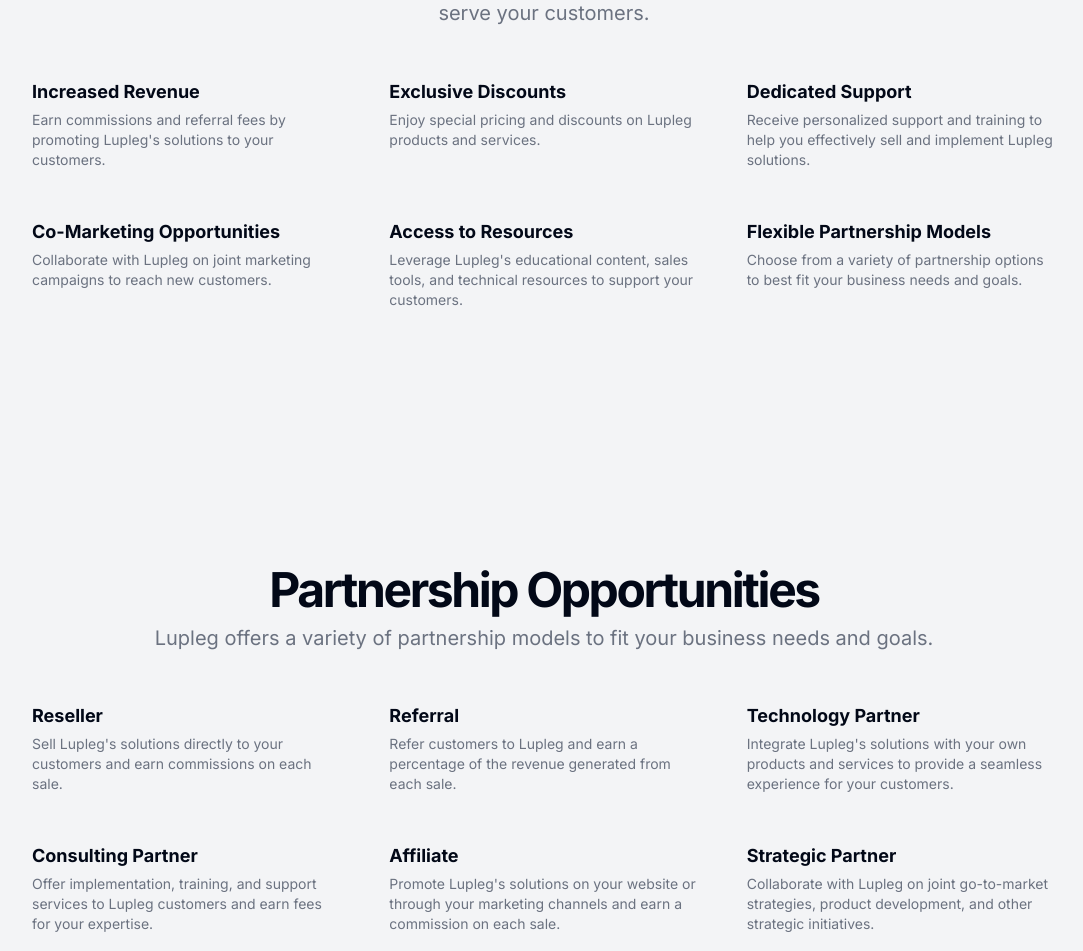
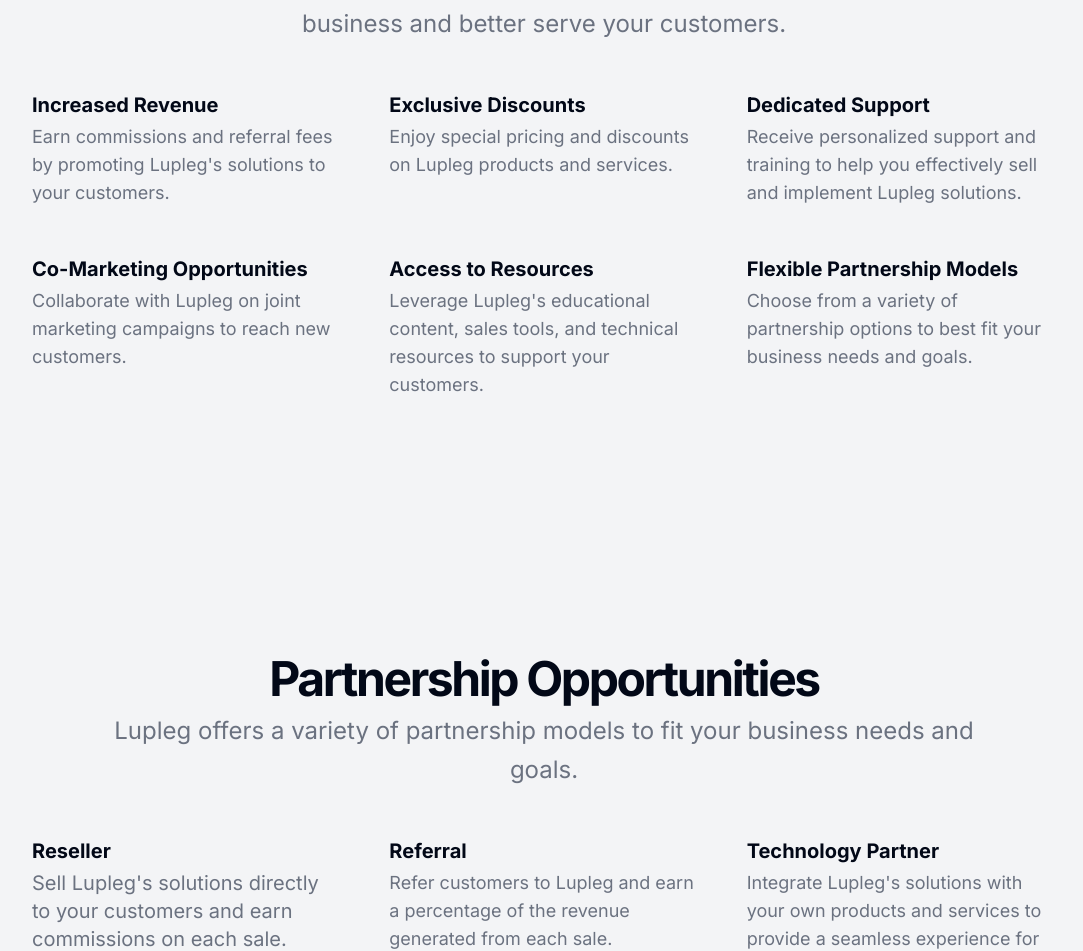
Before and after one commit to Lupleg/App-dashboard, a Next.js app: page /partner in a window 1280 px wide. Shown: the part 733-1684 px from the top of the page, without its empty margins (96-1179 px from the left). Built offline with nearby package versions, Linux system fonts and the light colour scheme.

Commit message:
improved fonts on partner page

```diff
--- a/app/(programes)/partner/page.jsx
+++ b/app/(programes)/partner/page.jsx
@@ -38,7 +38,7 @@
               <h2 className="text-3xl font-bold tracking-tighter sm:text-5xl">
                 Benefits of Partnering with Lupleg
               </h2>
-              <p className="max-w-[900px] text-gray-500 md:text-xl/relaxed lg:text-base/relaxed xl:text-xl/relaxed dark:text-gray-400">
+              <p className="max-w-[900px] text-gray-500 md:text-xl/relaxed lg:text-base/relaxed xl:text-2xl/relaxed dark:text-gray-400">
                 Lupleg's partner program offers a range of benefits to help you
                 grow your business and better serve your customers.
               </p>
@@ -46,43 +46,43 @@
           </div>
           <div className="mx-auto grid items-start gap-8 sm:max-w-4xl sm:grid-cols-2 md:gap-12 lg:max-w-5xl lg:grid-cols-3">
             <div className="grid gap-1">
-              <h3 className="text-lg font-bold">Increased Revenue</h3>
-              <p className="text-sm text-gray-500 dark:text-gray-400">
+              <h3 className="text-xl font-bold">Increased Revenue</h3>
+              <p className="text-lg text-gray-500 dark:text-gray-400">
                 Earn commissions and referral fees by promoting Lupleg's
                 solutions to your customers.
               </p>
             </div>
             <div className="grid gap-1">
-              <h3 className="text-lg font-bold">Exclusive Discounts</h3>
-              <p className="text-sm text-gray-500 dark:text-gray-400">
+              <h3 className="text-xl font-bold">Exclusive Discounts</h3>
+              <p className="text-lg text-gray-500 dark:text-gray-400">
                 Enjoy special pricing and discounts on Lupleg products and
                 services.
               </p>
             </div>
             <div className="grid gap-1">
-              <h3 className="text-lg font-bold">Dedicated Support</h3>
-              <p className="text-sm text-gray-500 dark:text-gray-400">
+              <h3 className="text-xl font-bold">Dedicated Support</h3>
+              <p className="text-lg text-gray-500 dark:text-gray-400">
                 Receive personalized support and training to help you
                 effectively sell and implement Lupleg solutions.
               </p>
             </div>
             <div className="grid gap-1">
-              <h3 className="text-lg font-bold">Co-Marketing Opportunities</h3>
-              <p className="text-sm text-gray-500 dark:text-gray-400">
+              <h3 className="text-xl font-bold">Co-Marketing Opportunities</h3>
+              <p className="text-lg text-gray-500 dark:text-gray-400">
                 Collaborate with Lupleg on joint marketing campaigns to reach
                 new customers.
               </p>
             </div>
             <div className="grid gap-1">
-              <h3 className="text-lg font-bold">Access to Resources</h3>
-              <p className="text-sm text-gray-500 dark:text-gray-400">
+              <h3 className="text-xl font-bold">Access to Resources</h3>
+              <p className="text-lg text-gray-500 dark:text-gray-400">
                 Leverage Lupleg's educational content, sales tools, and
                 technical resources to support your customers.
               </p>
             </div>
             <div className="grid gap-1">
-              <h3 className="text-lg font-bold">Flexible Partnership Models</h3>
-              <p className="text-sm text-gray-500 dark:text-gray-400">
+              <h3 className="text-xl font-bold">Flexible Partnership Models</h3>
+              <p className="text-lg text-gray-500 dark:text-gray-400">
                 Choose from a variety of partnership options to best fit your
                 business needs and goals.
               </p>
@@ -97,7 +97,7 @@
               <h2 className="text-3xl font-bold tracking-tighter sm:text-5xl">
                 Partnership Opportunities
               </h2>
-              <p className="max-w-[900px] text-gray-500 md:text-xl/relaxed lg:text-base/relaxed xl:text-xl/relaxed dark:text-gray-400">
+              <p className="max-w-[900px] text-gray-500 md:text-xl/relaxed lg:text-base/relaxed xl:text-2xl/relaxed dark:text-gray-400">
                 Lupleg offers a variety of partnership models to fit your
                 business needs and goals.
               </p>
@@ -105,43 +105,43 @@
           </div>
           <div className="mx-auto grid items-start gap-8 sm:max-w-4xl sm:grid-cols-2 md:gap-12 lg:max-w-5xl lg:grid-cols-3">
             <div className="grid gap-1">
-              <h3 className="text-lg font-bold">Reseller</h3>
-              <p className="text-sm text-gray-500 dark:text-gray-400">
+              <h3 className="text-xl font-bold">Reseller</h3>
+              <p className="text-xl text-gray-500 dark:text-gray-400">
                 Sell Lupleg's solutions directly to your customers and earn
                 commissions on each sale.
               </p>
             </div>
             <div className="grid gap-1">
-              <h3 className="text-lg font-bold">Referral</h3>
-              <p className="text-sm text-gray-500 dark:text-gray-400">
+              <h3 className="text-xl font-bold">Referral</h3>
+              <p className="text-lg text-gray-500 dark:text-gray-400">
                 Refer customers to Lupleg and earn a percentage of the revenue
                 generated from each sale.
               </p>
             </div>
             <div className="grid gap-1">
-              <h3 className="text-lg font-bold">Technology Partner</h3>
-              <p className="text-sm text-gray-500 dark:text-gray-400">
+              <h3 className="text-xl font-bold">Technology Partner</h3>
+              <p className="text-lg text-gray-500 dark:text-gray-400">
                 Integrate Lupleg's solutions with your own products and services
                 to provide a seamless experience for your customers.
               </p>
             </div>
             <div className="grid gap-1">
-              <h3 className="text-lg font-bold">Consulting Partner</h3>
-              <p className="text-sm text-gray-500 dark:text-gray-400">
+              <h3 className="text-xl font-bold">Consulting Partner</h3>
+              <p className="text-lg text-gray-500 dark:text-gray-400">
                 Offer implementation, training, and support services to Lupleg
                 customers and earn fees for your expertise.
               </p>
             </div>
             <div className="grid gap-1">
-              <h3 className="text-lg font-bold">Affiliate</h3>
-              <p className="text-sm text-gray-500 dark:text-gray-400">
+              <h3 className="text-xl font-bold">Affiliate</h3>
+              <p className="text-lg text-gray-500 dark:text-gray-400">
                 Promote Lupleg's solutions on your website or through your
                 marketing channels and earn a commission on each sale.
               </p>
             </div>
             <div className="grid gap-1">
-              <h3 className="text-lg font-bold">Strategic Partner</h3>
-              <p className="text-sm text-gray-500 dark:text-gray-400">
+              <h3 className="text-xl font-bold">Strategic Partner</h3>
+              <p className="text-lg text-gray-500 dark:text-gray-400">
                 Collaborate with Lupleg on joint go-to-market strategies,
                 product development, and other strategic initiatives.
               </p>
```
